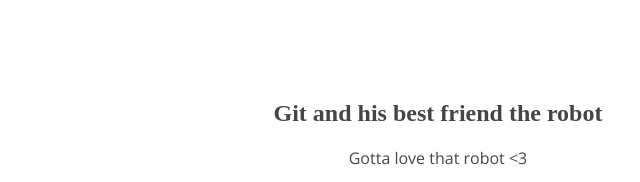
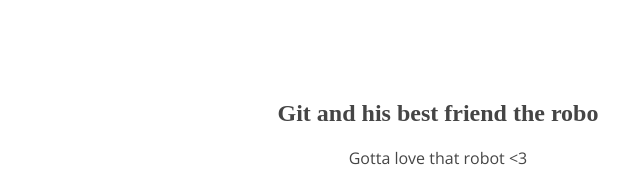
Before and after one commit to Exodus919/105-project, a plain HTML site: page index.html in a window 1280 px wide. Shown: the top 182 px of the page, 202-842 px from the left. Drawn offline with nearby package versions, Linux system fonts and the light colour scheme.

Commit message:
first title edit

```diff
--- a/index.html
+++ b/index.html
@@ -2,13 +2,13 @@
 <html lang="en">
 <head>
 	<meta charset="UTF-8">
-	<title>Let's Learn Git, GitHub and the Command Line</title>
+	<title>Happy lucky stars</title>
 	<link href='http://fonts.googleapis.com/css?family=Open+Sans' rel='stylesheet' type='text/css'>
 	<link rel="stylesheet" href="css/style.css">
 </head>
 <body>
 	<section>
-		<h1>Git and his best friend the robot</h1>
+		<h1>Git and his best friend the robo</h1>
 		<p>Gotta love that robot <3</p>
 		<img src="img/happy-blue-robot.png">
 	</section>
```
